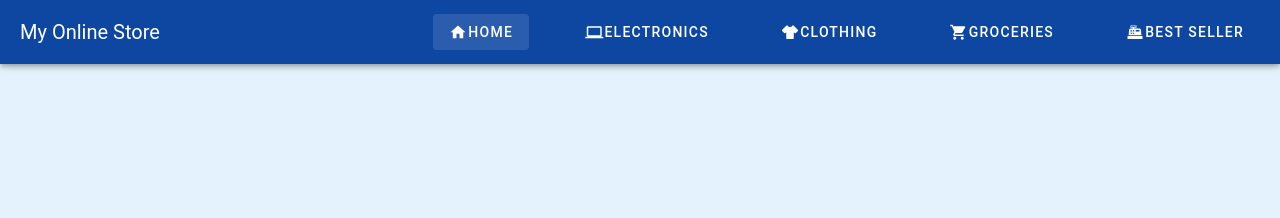
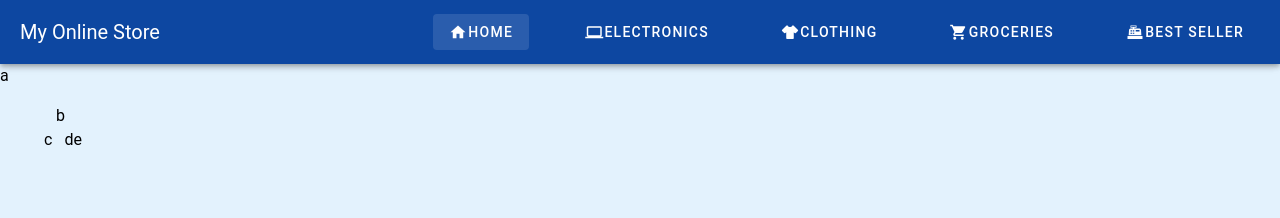
Before and after one commit to GVSU-CIS371/project5-electric-eels, a Vue app: page /#/ in a window 1280 px wide. Shown: the top 218 px of the page. Built offline with nearby package versions, Linux system fonts and the light colour scheme.

Commit message:
So far I've narrowed the issue to the v-for in Home.vue. it seems like if it errors, the error scales up and nullifies its vuetify containers.

```diff
--- a/src/components/Home.vue
+++ b/src/components/Home.vue
@@ -1,11 +1,21 @@
 <template>
-  <v-row>
-    <v-col>
-      <template v-for="prod in store.items" :key="prod">
-        <StoreItem :prod = "prod"></StoreItem>
-      </template>
-    </v-col>
-  </v-row>
+  <span>a</span>
+  <v-container>
+    <span>b</span>
+    <v-row align="center">
+      <span>c</span>
+      <v-col>
+        <span>d</span>
+        <!--<template v-for="(item) in store.items" :key="item" :item = "item">
+          <span>this works</span>
+          <StoreItem :prod = "item"></StoreItem>
+          <span>this works</span>
+        </template>
+        -->
+        <span>e</span>
+      </v-col>
+    </v-row>
+  </v-container>
 </template>
 
 <script lang="ts" setup>
@@ -13,6 +23,6 @@
   import { useProductStore } from '../stores/ProductStore';
 
   const store = useProductStore();
+  console.log(store.items);
 
-  // your answer
 </script>
```
